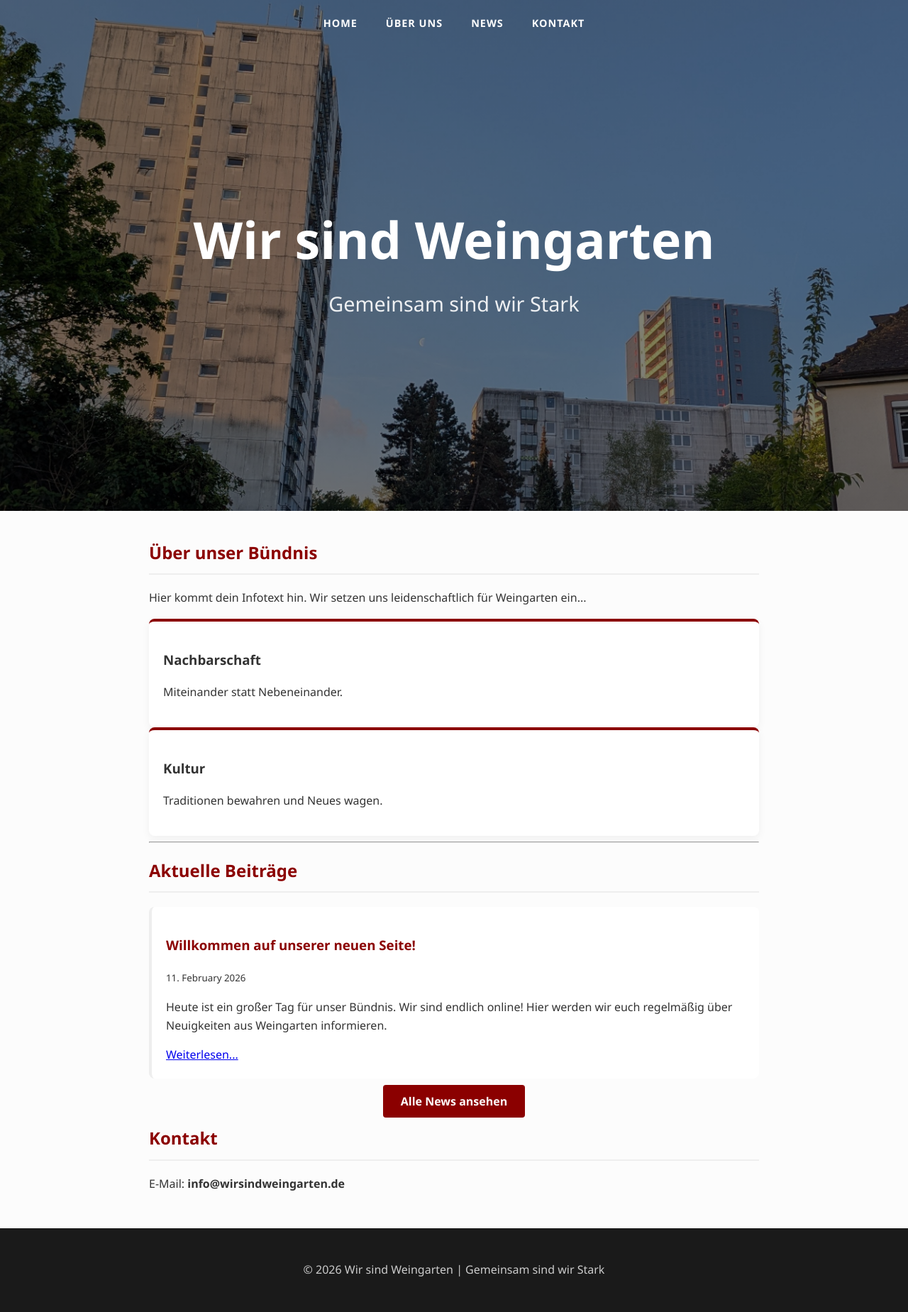
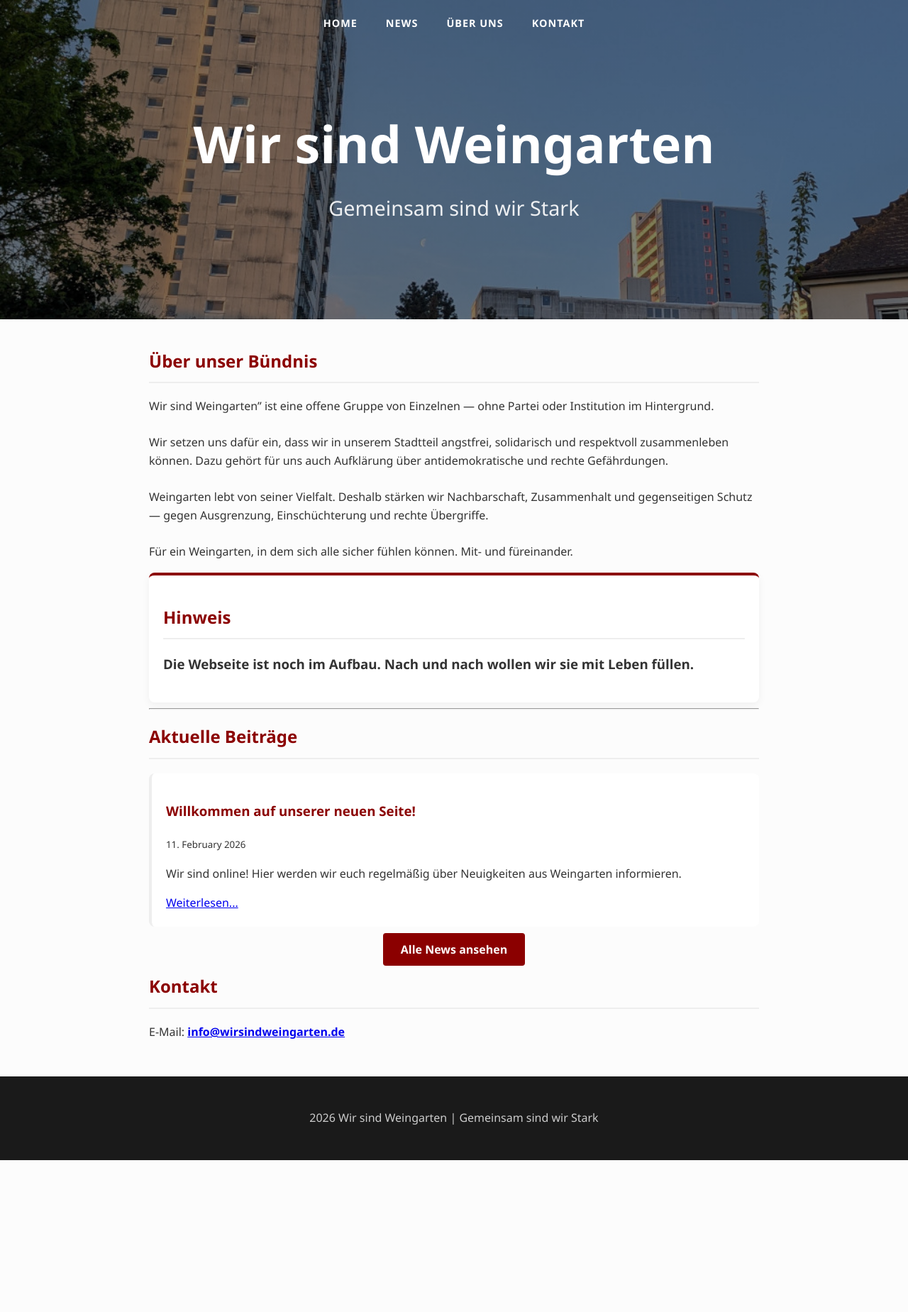
Before and after one commit to lutz108/wirsindweingarten, a Jekyll site: the page built from index.html, in a window 1280 px wide. Shown: the whole page at 71% size. Built offline with Jekyll 4.4.1, drawn with Linux system fonts in a browser that asks for light colours; the list of posts is cut into pages by our own code; after the commit the page ends 1635 px from its top, so only the background shows below that.

```diff
--- a/_layouts/default.html
+++ b/_layouts/default.html
@@ -12,8 +12,8 @@
         <nav class="top-nav">
             <ul>
                 <li><a href="/">Home</a></li>
+                <li><a href="/#news">News</a></li>
                 <li><a href="/#ueber-uns">Über uns</a></li>
-                <li><a href="/news.html">News</a></li>
                 <li><a href="/#kontakt">Kontakt</a></li>
             </ul>
         </nav>
@@ -27,7 +27,7 @@
     {{ content }}
 
     <footer>
-        <p>&copy; 2026 Wir sind Weingarten | Gemeinsam sind wir Stark</p>
+        <p>2026 Wir sind Weingarten | Gemeinsam sind wir Stark</p>
     </footer>
 
 </body>
--- a/_posts/2026-02-11-willkommen.md
+++ b/_posts/2026-02-11-willkommen.md
@@ -3,5 +3,5 @@ layout: post
 title: "Willkommen auf unserer neuen Seite!"
 date: 2026-02-11
 ---
-Heute ist ein großer Tag für unser Bündnis. Wir sind endlich online!
+Wir sind online!
 Hier werden wir euch regelmäßig über Neuigkeiten aus Weingarten informieren.
--- a/index.html
+++ b/index.html
@@ -6,17 +6,27 @@ hero_image: /assets/weingarten.jpg
 <main>
     <section id="ueber-uns">
         <h2>Über unser Bündnis</h2>
-        <p>Hier kommt dein Infotext hin. Wir setzen uns leidenschaftlich für Weingarten ein...</p>
+        <p>
+            Wir sind Weingarten” ist eine offene Gruppe von Einzelnen — ohne Partei oder Institution im Hintergrund.
+            <br><br>
+            Wir setzen uns dafür ein, dass wir in unserem Stadtteil angstfrei, solidarisch und respektvoll zusammenleben können.
+            Dazu gehört für uns auch Aufklärung über antidemokratische und rechte Gefährdungen.
+            <br><br>
+            Weingarten lebt von seiner Vielfalt. Deshalb stärken wir Nachbarschaft, Zusammenhalt und gegenseitigen Schutz
+            — gegen Ausgrenzung, Einschüchterung und rechte Übergriffe.
+            <br><br>
+            Für ein Weingarten, in dem sich alle sicher fühlen können. Mit- und füreinander.
+        </p>
 
         <div class="grid">
             <div class="card">
+                <h2>Hinweis</h2>
+                <h3>Die Webseite ist noch im Aufbau. Nach und nach wollen wir sie mit Leben füllen.</h3>
+            </div>
+            <!--<div class="card">
                 <h3>Nachbarschaft</h3>
                 <p>Miteinander statt Nebeneinander.</p>
-            </div>
-            <div class="card">
-                <h3>Kultur</h3>
-                <p>Traditionen bewahren und Neues wagen.</p>
-            </div>
+            </div>-->
         </div>
     </section>
 
@@ -40,6 +50,6 @@ hero_image: /assets/weingarten.jpg
 
     <section id="kontakt">
         <h2>Kontakt</h2>
-        <p>E-Mail: <strong>info@wirsindweingarten.de</strong></p>
+        <p>E-Mail: <strong><a href="mailto:info@wirsindweingarten.de">info@wirsindweingarten.de</a></strong></p>
     </section>
 </main>
--- a/style.css
+++ b/style.css
@@ -51,7 +51,7 @@ body {
     background-position: center;
     background-repeat: no-repeat;
     color: white;
-    height: 80vh; /* Nimmt 80% der Bildschirmhöhe ein */
+    height: 50vh; /* Nimmt 80% der Bildschirmhöhe ein */
     display: flex;
     flex-direction: column;
     align-items: center;
```
Also changed, not shown: Gemfile (added, +11 -0 lines), news.html (+4 -3 lines), Gemfile.lock (added), README.md, assets/weingarten.jpg.
